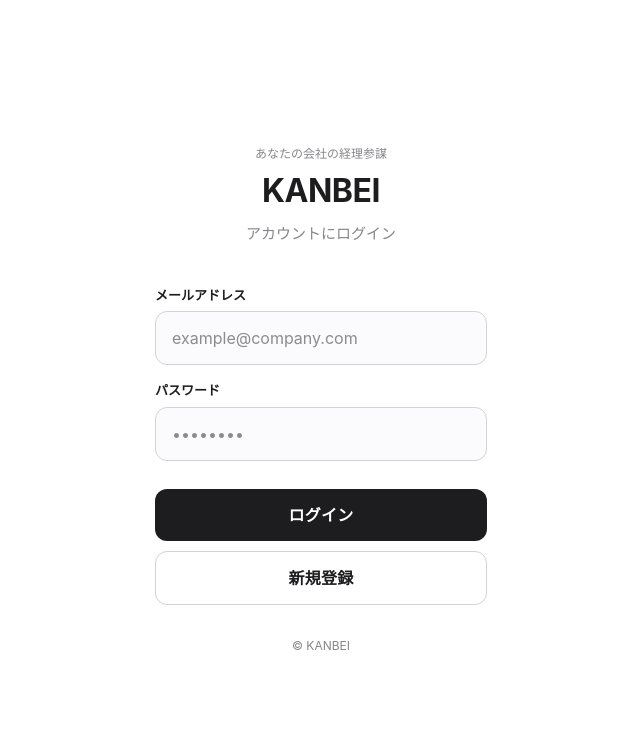
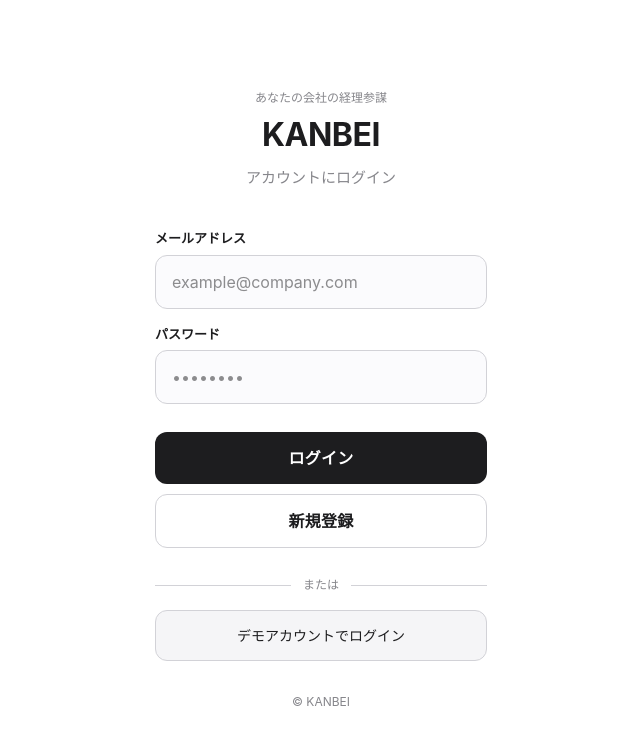
Before and after one commit to Smiyata3839/ai-keiri-shain, a Next.js app in the folder app/: page /login in a window 1280 px wide. Shown: the top 744 px of the page, without its empty margins (319-959 px from the left). Built offline with nearby package versions, Linux system fonts and the light colour scheme; no server answers; what @heroui/react would draw is missing.

Commit message:
feat: add demo account login button on login page
Co-Authored-By: Claude Opus 4.6 (1M context) <noreply@anthropic.com>

```diff
--- a/app/src/app/login/page.tsx
+++ b/app/src/app/login/page.tsx
@@ -17,6 +17,21 @@ export default function LoginPage() {
     const { error } = await supabase.auth.signInWithPassword({ email, password });
     if (error) {
       setError("メールアドレスまたはパスワードが正しくありません");
+    } else {
+      router.push("/chat");
+    }
+    setLoading(false);
+  };
+
+  const handleDemoLogin = async () => {
+    setLoading(true);
+    setError("");
+    const { error } = await supabase.auth.signInWithPassword({
+      email: "demo@kanbei.jp",
+      password: "demo1234",
+    });
+    if (error) {
+      setError("デモログインに失敗しました");
     } else {
       router.push("/chat");
     }
@@ -167,6 +182,33 @@ export default function LoginPage() {
           新規登録
         </button>
 
+        <div style={{ marginTop: "28px", textAlign: "center" }}>
+          <div style={{ display: "flex", alignItems: "center", gap: "12px", marginBottom: "16px" }}>
+            <div style={{ flex: 1, height: "1px", background: "#d2d2d7" }} />
+            <span style={{ fontSize: "12px", color: "#86868b" }}>または</span>
+            <div style={{ flex: 1, height: "1px", background: "#d2d2d7" }} />
+          </div>
+          <button
+            onClick={handleDemoLogin}
+            disabled={loading}
+            style={{
+              width: "100%",
+              padding: "14px",
+              background: "#f5f5f7",
+              color: "#1d1d1f",
+              border: "1px solid #d2d2d7",
+              borderRadius: "12px",
+              fontSize: "14px",
+              fontWeight: "500",
+              cursor: loading ? "not-allowed" : "pointer",
+              fontFamily: "var(--font-sans)",
+              transition: "background 0.2s",
+            }}
+          >
+            デモアカウントでログイン
+          </button>
+        </div>
+
         <p style={{ textAlign: "center", marginTop: "32px", fontSize: "12px", color: "#86868b" }}>
           © KANBEI
         </p>
```
